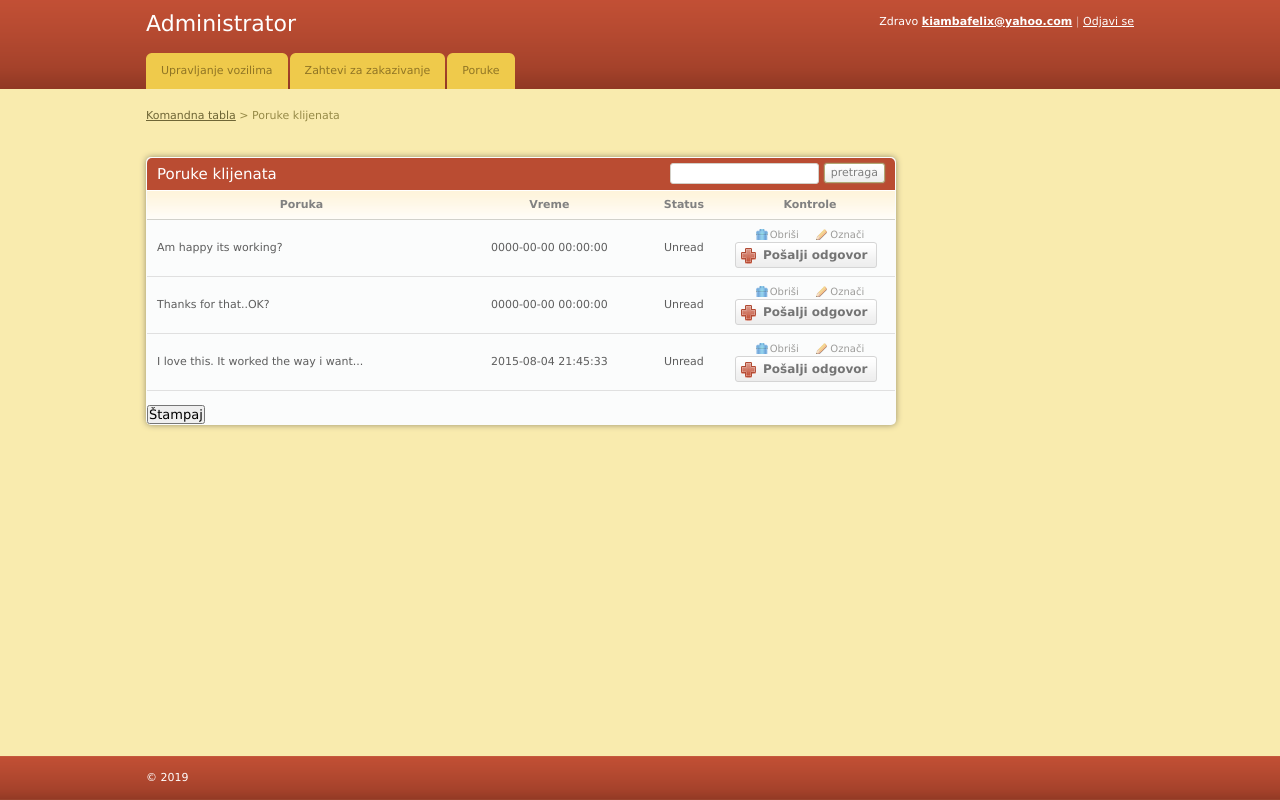
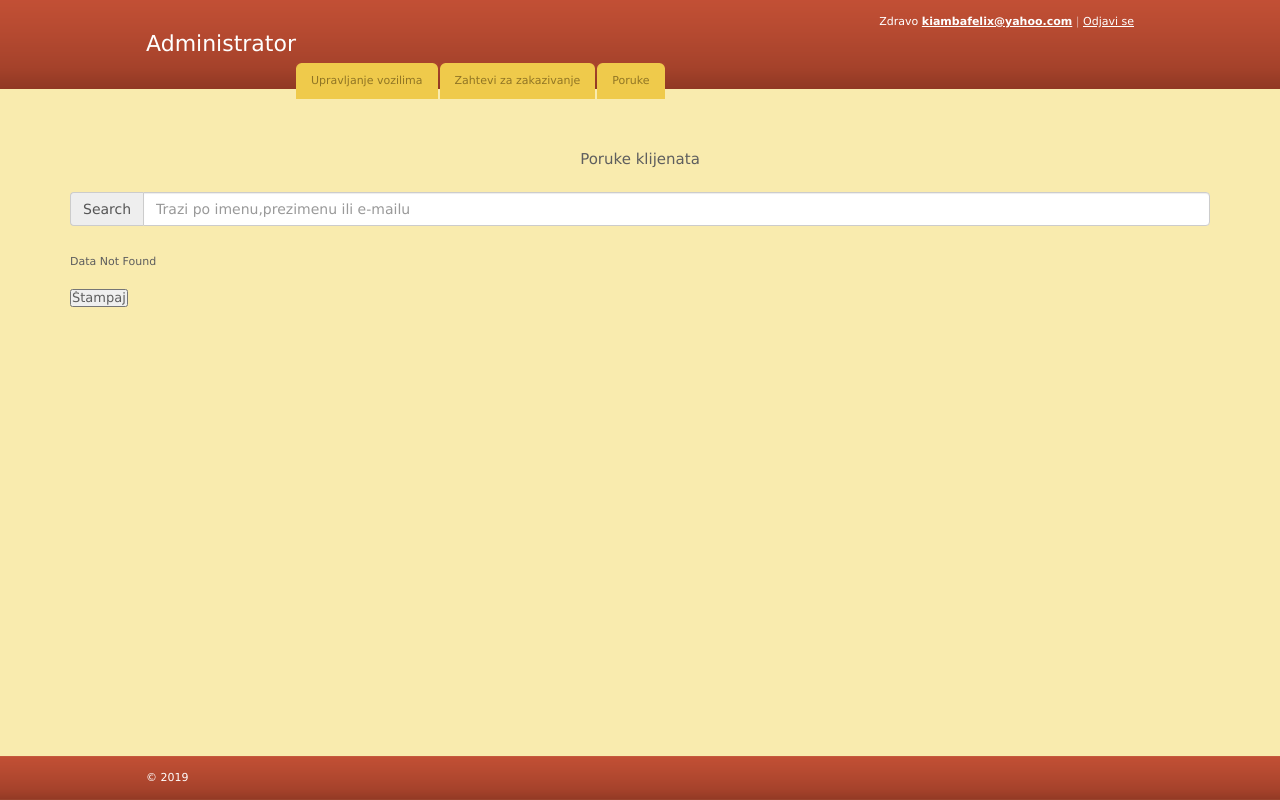
Before and after one commit to Sen3-14/Rent-a-car, a PHP site: page /admin/index.php in a window 1280 px wide. Run offline with PHP 8.4, Linux system fonts and the light colour scheme; a user stored in the database is signed in; data comes from the database, SQL or seed files in the repository; some libraries are stand-ins or nearby versions.

Commit message:
search sistem za poruke

```diff
--- /dev/null
+++ b/admin/fetch.php
@@ -0,0 +1,58 @@
+<?php
+ include '../includes/config.php';
+$output = '';
+
+if(isset($_POST["query"]))
+{
+    $search = $_POST["query"];
+	$query = "SELECT client.fname,client.lname,client.email,message.client_id,message.msg_id,message.message,message.status,message.time FROM client JOIN message ON client.email=message.client_id
+	WHERE client.fname LIKE '%".$search."%'
+	OR client.lname LIKE '%".$search."%'
+	OR client.email LIKE '%".$search."%'
+	";
+} else {
+    $query = "SELECT client.fname,client.lname,client.email,message.client_id,message.msg_id,message.message,message.status,message.time FROM client JOIN message ON client.email=message.client_id ORDER BY 'time'";
+}
+
+$result = $conn->query($query);
+
+if(mysqli_num_rows($result) > 0)
+{
+	$output .= '<div class="table-responsive">
+					<table class="table table bordered" style="text-align: center;">
+					<form action="sendReply.php" method="POST">
+					<tr>
+							<th>Ime</th>
+							<th>Prezime</th>
+                            <th>E-mail</th>
+							<th>Poruka</th>
+							<th>Vreme</th>
+							<th>Status</th>
+							<th>Kontrole</th>
+						</tr>';
+	while($row = mysqli_fetch_array($result))
+	{
+		$output .= '
+			<tr>
+				<td>'.$row["fname"].'</td>
+				<td>'.$row["lname"].'</td>
+				<td>'.$row["email"].'</td>
+				<td>'.$row["message"].'</td>
+				<td>'.$row["time"].'</td>
+				<td>'.$row["status"].'</td>
+				<td>
+				<a href="javascript:sureToApprove('.$row["msg_id"].')" class="ico del">Obriši</a>
+				<a href="javascript:changeStatus('.$row["msg_id"].')" class="ico edit">Označi</a>
+				<a href="javascript:sendMessage('.$row["msg_id"].')" class="add-button"><span>Pošalji odgovor</span></a>
+				</td>
+			</tr>
+			</form>
+		';
+	}
+	echo $output;
+}
+else
+{
+	echo 'Data Not Found';
+}
+?>
--- a/admin/index.php
+++ b/admin/index.php
@@ -5,26 +5,11 @@
 <head>
     <meta http-equiv="Content-type" content="text/html; charset=utf-8" />
     <title>Administrator</title>
+    <script src="https://ajax.googleapis.com/ajax/libs/jquery/2.1.3/jquery.min.js"></script>
+    <script src="https://maxcdn.bootstrapcdn.com/bootstrap/3.3.6/js/bootstrap.min.js"></script>
+    <link href="https://maxcdn.bootstrapcdn.com/bootstrap/3.3.6/css/bootstrap.min.css" rel="stylesheet" />
     <link rel="stylesheet" href="css/style.css" type="text/css" media="all" />
-    <script type="text/javascript">
-    function sureToApprove(id) {
-        if (confirm("Da li ste sigurni da zelite da izbrišete poruku?")) {
-            window.location.href = 'delete_msg.php?id=' + id;
-        }
-    }
-    function changeStatus(id){
-         if(confirm("Promeni u pročitano?")){
-                window.location.href = 'changeStatus.php?id=' +id;
-         }
-    }
-    function sendMessage(id){
-        if(!id){
-            window.alert("Izaberite poruku kojoj šaljete odgovor");
-        } else {
-            window.location.href = 'sendMessage.php?id=' +id;
-        }
-    }
-    </script>
+
 </head>
 
 <body>
@@ -38,76 +23,27 @@
         </div>
     </div>
 
-    <div id="container">
-        <div class="shell">
-
-            <div class="small-nav">
-                <a href="index.php">Komandna tabla</a>
-                <span>&gt;</span>
-                Poruke klijenata
-            </div>
-
-            <br />
-
-            <div id="main">
-                <div class="cl">&nbsp;</div>
-
-                <div id="content">
-
-                    <div class="box">
-                        <div class="box-head">
-                            <h2 class="left">Poruke klijenata</h2>
-                            <div class="right">
-                                <input type="text" class="field small-field" />
-                                <input type="submit" class="button" value="pretraga" />
-                            </div>
-                        </div>
-
-                        <div class="table">
-                            <table width="100%" border="0" cellspacing="0" cellpadding="0">
-                                <tr>
-                                    <th>Poruka</th>
-                                    <th>Vreme</th>
-                                    <th>Status</th>
-                                    <th width="150" class="ac">Kontrole</th>
-                                </tr>
-                                <?php
-include '../includes/config.php';
-$select = "SELECT * FROM message";
-$result = $conn->query($select);
-while ($row = $result->fetch_assoc()) {
-    ?>                         <form action="sendReply.php" method="POST">
-                                <tr>
-                                    <td>
-                                       <?php echo $row['message'] ?>
-                                    </td>
-                                    <td style="text-align:center;"><?php echo $row['time']?></td>
-                                    <td style="text-align:center;"><?php echo $row['status']?></td>
-                                    <td style="text-align:center;">
-                                 <a href="javascript:sureToApprove(<?php echo $row['msg_id']; ?>)"
-                                            class="ico del">Obriši</a>
-                                <a href="javascript:changeStatus(<?php echo $row['msg_id']; ?>)" class="ico edit">Označi</a></br>
-                            <a href="javascript:sendMessage(<?php echo $row['msg_id'];?>)" class="add-button"><span>Pošalji odgovor</span></a>
-                            <div class="cl">&nbsp;</div>
-                                    </td>
-                                </tr>
-                            </form>
-                                <?php
-}
-?>
-                            </table>
-
-                        </div>
-                        <br><h2><input type="submit" onclick="window.print()" value="Štampaj" /></h2>
-
-                    </div>
-
-                </div>
-
-                <div class="cl">&nbsp;</div>
+    <div class="container">
+        <br />
+        <br />
+        <br />
+        <h2 align="center">Poruke klijenata</h2><br />
+        <div class="form-group">
+            <div class="input-group">
+                <span class="input-group-addon">Search</span>
+                <input type="text" name="search_text" id="search_text" placeholder="Trazi po imenu,prezimenu ili e-mailu" class="form-control" />
             </div>
         </div>
+        <br />
+        <div id="result"></div><h2><input type="submit" onclick="window.print()" value="Štampaj" /></h2>
     </div>
+    <div style="clear:both"></div>
+    <br />
+
+    <br />
+    <br />
+    <br />
+
     <div id="footer">
         <div class="shell">
             <span class="left">&copy; <?php echo date("Y"); ?></span>
@@ -119,3 +55,49 @@
 </body>
 
 </html>
+
+<script>
+    $(document).ready(function () {
+        load_data();
+        function load_data(query) {
+            $.ajax({
+                url: "fetch.php",
+                method: "POST",
+                data: { query: query },
+                success: function (data) {
+                    $('#result').html(data);
+                }
+            });
+        }
+
+        $('#search_text').keyup(function () {
+            var search = $(this).val();
+            if (search != '') {
+                load_data(search);
+            }
+            else {
+                load_data();
+            }
+        });
+    });
+</script>
+
+<script type="text/javascript">
+    function sureToApprove(id) {
+        if (confirm("Da li ste sigurni da zelite da izbrišete poruku?")) {
+            window.location.href = 'delete_msg.php?id=' + id;
+        }
+    }
+    function changeStatus(id) {
+        if (confirm("Promeni u pročitano?")) {
+            window.location.href = 'changeStatus.php?id=' + id;
+        }
+    }
+    function sendMessage(id) {
+        if (!id) {
+            window.alert("Izaberite poruku kojoj šaljete odgovor");
+        } else {
+            window.location.href = 'sendMessage.php?id=' + id;
+        }
+    }
+</script>
```
